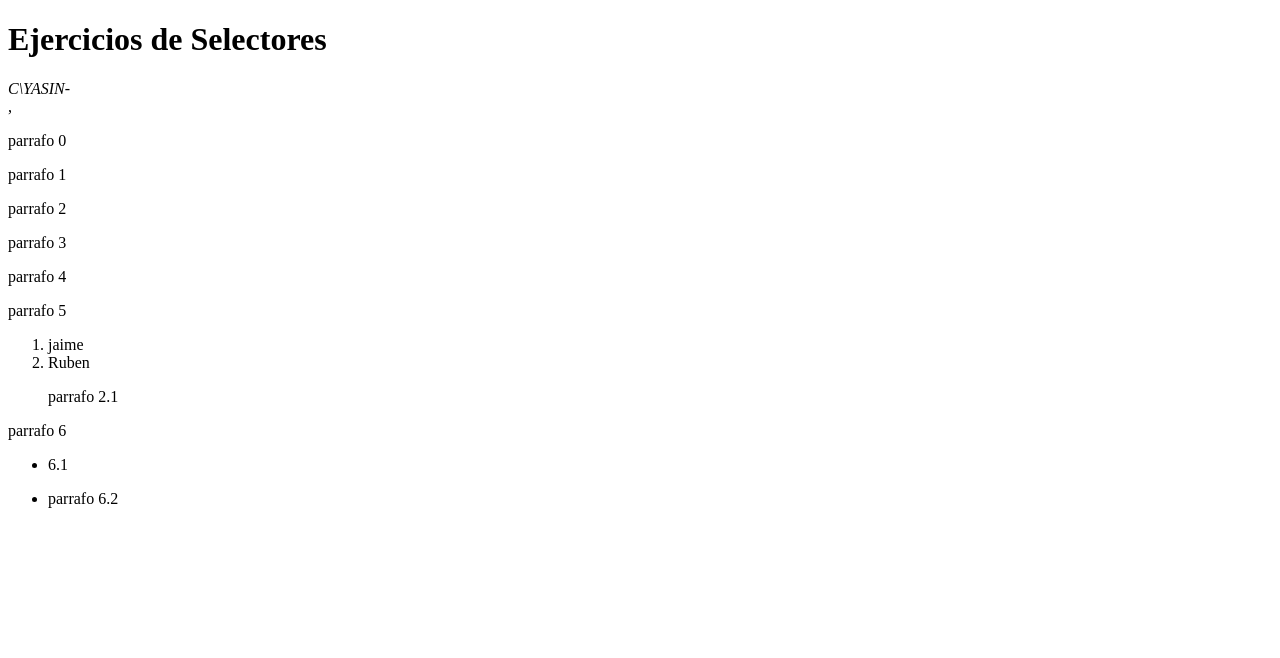
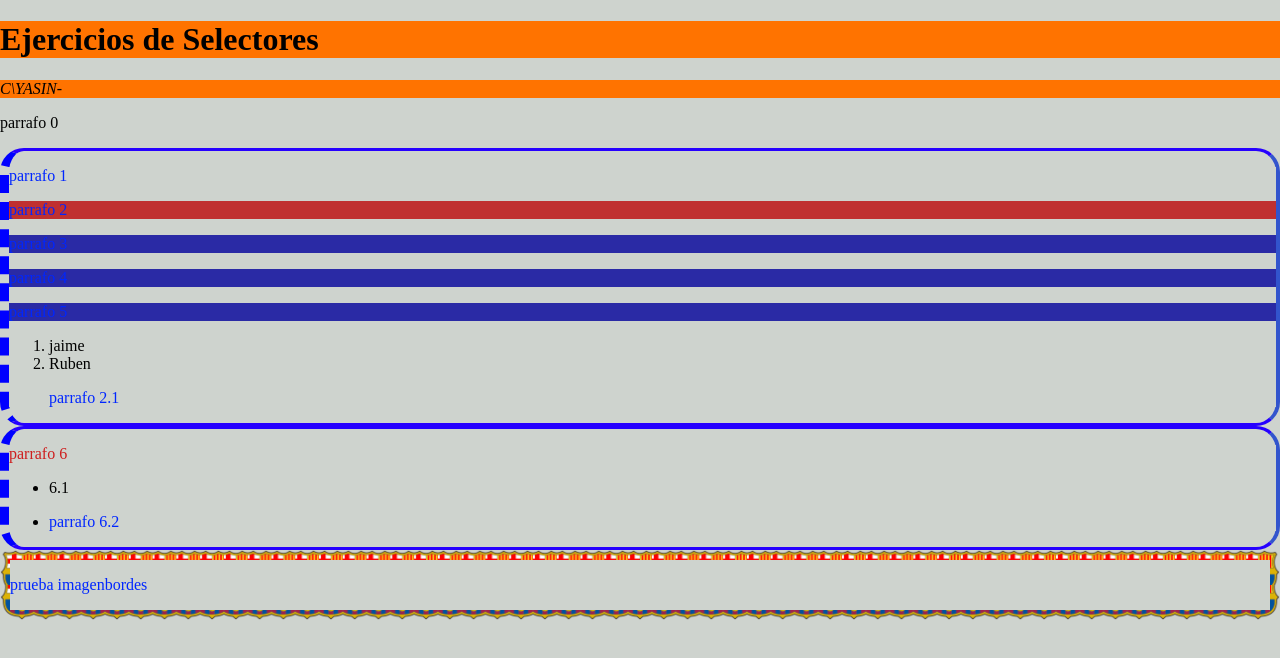
Before and after one commit to RUBENRIZAL/RUBENRIZAL-1EVAL_HTMLyCSS_APPWEB_2smrb_RubenRizaldos, a plain HTML site: page EJERCICIOS HTML/7.SELECTORES/estilos/selectores.html in a window 1280 px wide. Drawn offline with Linux system fonts and the light colour scheme.

Commit message:
23 oct 21:10

```diff
--- a/EJERCICIOS HTML/7.SELECTORES/estilos/estilos.css
+++ b/EJERCICIOS HTML/7.SELECTORES/estilos/estilos.css
@@ -1,31 +1,47 @@
 /*SELECTOR UNIVERSAL*/
-*{
-    background-color: green;
+* {
+  background-color: #ced3ce;
+}
+
+body {
+  margin: 0;
+  padding: 0;
 }
 /*SELECTOR DE ETIQUETA o elemento*/
-h1,address {
-    background-color: yellow;
+h1,
+address {
+  background-color: rgb(255, 115, 0);
 }
 div {
-    border: solid 3px red;
+  border: solid 3px rgb(38, 0, 255);
+  border-left: dashed 9px blue;
+  border-right: inset 4px rgb(50, 84, 205);
+  border-radius: 24px;
 }
 /*SELECTOR
 DE
 CLASE*/
 p.parrafoazul {
-    background-color: brown;
+  background-color: rgb(42, 42, 165);
 }
 /*SELECTOR DE ID*/
 p#parrafoamarillo {
-    background-color: darksalmon;
+  background-color: rgb(192, 48, 48);
 }
 /*SELECTOR
 DESCENDIENTE
 */
-div p{
-    color: chartreuse;
+div p {
+  color: rgb(0, 38, 255);
 }
 /*SELECTORR HIJO*/
-div.div2>p {
-    color: hotpink;
+div.div2 > p {
+  color: rgb(206, 30, 30);
 }
+div.div3 {
+
+    border-image-slice: 11;
+  border-width: 10px;
+  border-image-repeat: round;
+  border-image-source: url("../img/paYnEE8hcrP96neHRNofhQ_48x48.png");
+}
--- a/EJERCICIOS HTML/7.SELECTORES/estilos/selectores.html
+++ b/EJERCICIOS HTML/7.SELECTORES/estilos/selectores.html
@@ -4,14 +4,11 @@
     <meta charset="UTF-8" />
     <meta name="viewport" content="width=device-width, initial-scale=1.0" />
     <title>selectores</title>
-    <link
-      rel="stylesheet"
-      href="/EJEMPLO BASICO/7.SELECTORES/estilos/estilos.css"
-    />
+    <link rel="stylesheet" href="estilos.css" />
   </head>
   <body>
     <h1>Ejercicios de Selectores</h1>
-    <address>C\YASIN-</address>,
+    <address>C\YASIN-</address>
     <p>parrafo 0</p>
     <div>
       <p>parrafo 1</p>
@@ -33,6 +30,9 @@
         <li><p>parrafo 6.2</p></li>
     </ul>
 </div>
+<div class="div3">
+  <p>prueba imagenbordes</p>
+</div>
     <!--comentario-->
   </body>
 </html>
```
Also changed, not shown: EJERCICIOS HTML/4. IMAGENESY CONTENIDOEXTERNO/img/descarga.jpeg (added), EJERCICIOS HTML/7.SELECTORES/img/paYnEE8hcrP96neHRNofhQ_48x48.png (added).
